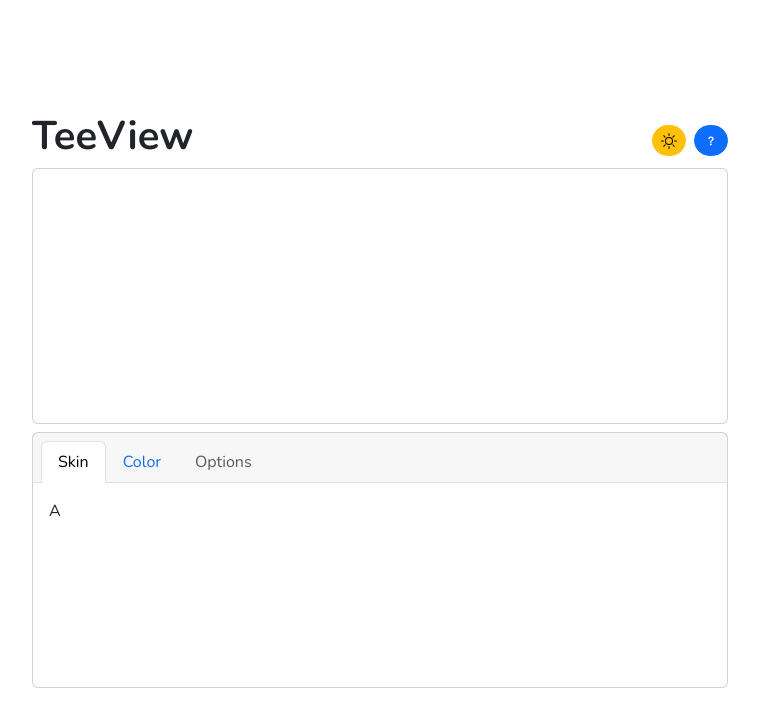
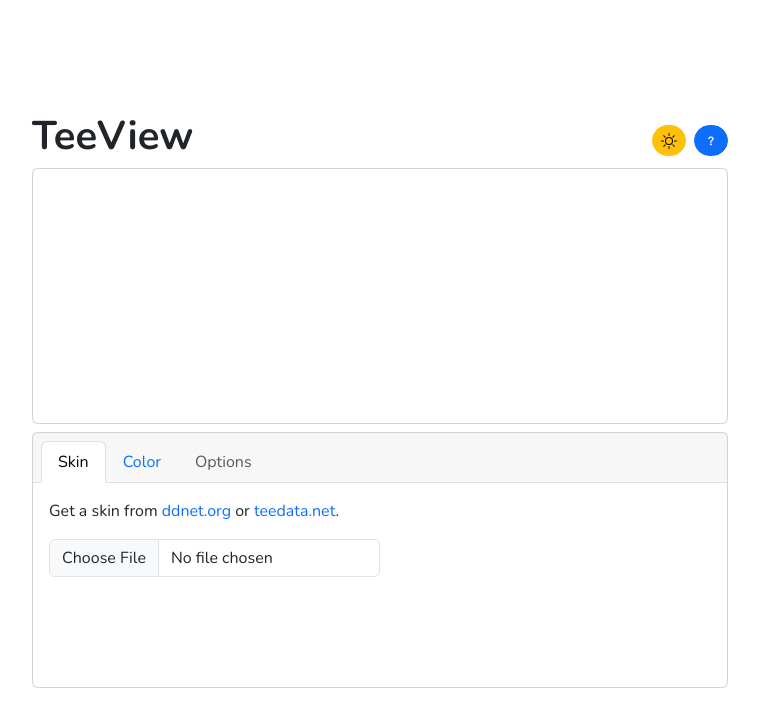
Before and after one commit to meeuchan/teeview, a Vue app: page / in a window 1280 px wide. Shown: the top 726 px of the page, without its empty margins (260-1019 px from the left). Built offline with nearby package versions, Linux system fonts and the light colour scheme.

Commit message:
Create skin tab content

```diff
--- a/src/components/TeeOptions.vue
+++ b/src/components/TeeOptions.vue
@@ -1,13 +1,17 @@
 <script setup lang="ts">
+import { ref } from 'vue'
 import Tab from './tabs/Tab.vue'
 import Tabs from './tabs/Tabs.vue'
+import TeeOptionsSkin from './TeeOptionsSkin.vue'
+
+const skin = ref<HTMLImageElement>()
 </script>
 
 <template>
   <div id="teeOptions" class="card">
     <Tabs>
       <Tab title="Skin" class="card-body">
-        <div>A</div>
+        <TeeOptionsSkin @change="skin = $event" />
       </Tab>
       <Tab title="Color" class="card-body">
         <div>B</div>
--- /dev/null
+++ b/src/components/TeeOptionsSkin.vue
@@ -0,0 +1,38 @@
+<script setup lang="ts">
+import { ref, defineEmits } from 'vue'
+import InputSkinFile from './inputs/InputSkinFile.vue'
+import LinkTo from './LinkTo.vue'
+
+const skin = ref<HTMLImageElement>()
+
+const emit = defineEmits<{
+  change: [value: HTMLImageElement]
+}>()
+
+function setSkin(img: HTMLImageElement) {
+  skin.value = img
+  emit('change', img)
+}
+</script>
+
+<template>
+  <div class="container-fluid g-0">
+    <div class="row g-0">
+      <div class="col">
+        <p>
+          Get a skin from
+          <LinkTo href="https://ddnet.org/skins">ddnet.org</LinkTo> or
+          <LinkTo href="https://teedata.net/skins">teedata.net</LinkTo>.
+        </p>
+        <InputSkinFile @input="setSkin($event)" />
+      </div>
+      <div class="col text-end"><img id="skinPreview" :src="skin?.src" /></div>
+    </div>
+  </div>
+</template>
+
+<style lang="scss" scoped>
+#skinPreview {
+  max-height: 128px;
+}
+</style>
```
